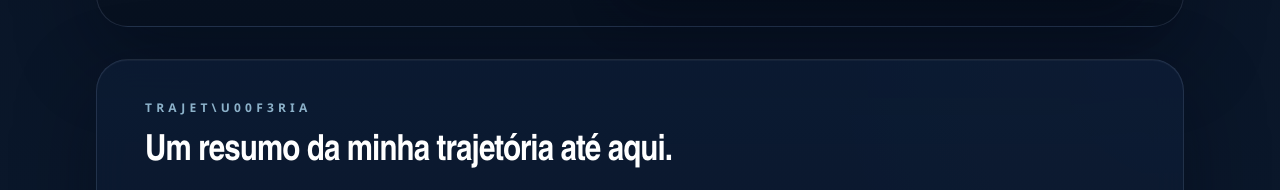
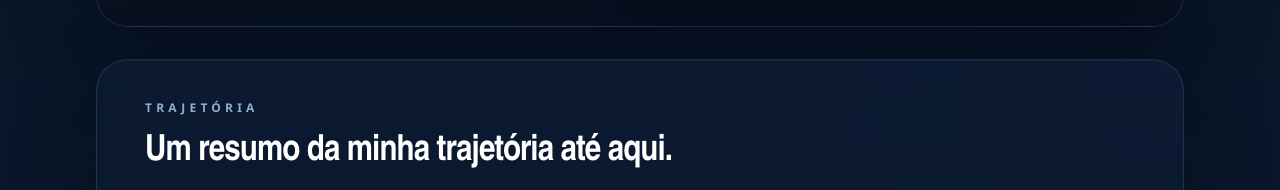
Before and after one commit to Leo-Chaves/CV-Leonardo-Chaves-, a Next.js app in the folder curriculo/: page / in a window 1280 px wide. Shown: the part 2569-2759 px from the top of the page. Built offline with nearby package versions, Linux system fonts and the light colour scheme.

Commit message:
correção ortografica

```diff
--- a/curriculo/app/page.tsx
+++ b/curriculo/app/page.tsx
@@ -26,7 +26,7 @@ export default function Home() {
         links={[
           { label: "Projetos", href: "#projetos" },
           { label: "Como trabalho", href: "#como-trabalho" },
-          { label: "Trajet\u00f3ria", href: "#experiencia" },
+          { label: "Trajetória", href: "#experiencia" },
           { label: "Stack", href: "#stack" },
           { label: "Contato", href: "#contato" },
           { label: "Jogo da Forca", href: "/jogo-da-forca" },
@@ -38,7 +38,7 @@ export default function Home() {
           <div className="grid gap-10 lg:grid-cols-[1.14fr_0.86fr] lg:items-center">
             <div>
               <span className="pill inline-flex rounded-full px-4 py-2 text-xs font-semibold uppercase tracking-[0.3em] text-sky-100/80">
-                {"Portf\u00f3lio"}
+                {"Portfólio"}
               </span>
 
               <div className="mt-6">
@@ -126,7 +126,7 @@ export default function Home() {
             <aside className="grid gap-4">
               <div className="surface-card rounded-[1.9rem] p-6 sm:p-8">
                 <p className="text-xs font-semibold uppercase tracking-[0.3em] text-sky-200/70">
-                  {"Vis\u00e3o geral"}
+                  {"Visão geral"}
                 </p>
                 <p className="mt-5 text-base leading-8 text-slate-300">
                   {personalInfo.summary}
@@ -135,7 +135,7 @@ export default function Home() {
 
               <div className="surface-card rounded-[1.9rem] p-6 sm:p-8">
                 <p className="text-xs font-semibold uppercase tracking-[0.3em] text-sky-200/70">
-                  {"O que voc\u00ea encontra aqui"}
+                  {"O que você encontra aqui"}
                 </p>
 
                 <div className="mt-5 grid gap-3">
@@ -193,7 +193,7 @@ export default function Home() {
             <div className="space-y-6">
               <SectionHeading
                 eyebrow="Como trabalho"
-                title={"Meu foco hoje \u00e9 criar sistemas claros, \u00fateis e f\u00e1ceis de manter."}
+                title={"Meu foco hoje é criar sistemas claros, úteis e fáceis de manter."}
                 description="Esses pontos resumem bem como eu costumo trabalhar no dia a dia."
               />
 
@@ -239,9 +239,9 @@ export default function Home() {
         <section id="experiencia" className="section-card rounded-[2rem] px-6 py-8 sm:px-8 sm:py-10 lg:px-12">
           <div className="flex flex-col gap-8">
             <SectionHeading
-              eyebrow="Trajet\u00f3ria"
-              title={"Um resumo da minha trajet\u00f3ria at\u00e9 aqui."}
-              description={"Deixei s\u00f3 o que ajuda a entender por onde passei e no que venho trabalhando."}
+              eyebrow="Trajetória"
+              title={"Um resumo da minha trajetória até aqui."}
+              description={"Deixei só o que ajuda a entender por onde passei e no que venho trabalhando."}
             />
 
             <div className="grid gap-5">
@@ -258,7 +258,7 @@ export default function Home() {
               <SectionHeading
                 eyebrow="Stack e rotina"
                 title="Tecnologias que mais aparecem no meu dia a dia."
-                description={"Essas s\u00e3o as ferramentas que eu mais uso nos projetos e nos estudos."}
+                description={"Essas são as ferramentas que eu mais uso nos projetos e nos estudos."}
               />
 
               <div className="mt-8 grid gap-4">
@@ -283,12 +283,12 @@ export default function Home() {
             <div className="grid gap-4">
               <article className="surface-card rounded-[1.5rem] p-6">
                 <p className="text-xs font-semibold uppercase tracking-[0.28em] text-sky-200/65">
-                  {"Base acad\u00eamica"}
+                  {"Base acadêmica"}
                 </p>
                 <div className="mt-4 rounded-[1.2rem] border border-white/8 bg-black/12 p-5">
                   <h3 className="text-lg font-semibold text-white">{personalInfo.educationLabel}</h3>
                   <p className="mt-3 text-sm leading-7 text-slate-300">
-                    {"A forma\u00e7\u00e3o aparece como base da trajet\u00f3ria, sem ocupar uma se\u00e7\u00e3o inteira da home."}
+                    {"A formação aparece como base da trajetória, sem ocupar uma seção inteira da home."}
                   </p>
                 </div>
               </article>
@@ -299,9 +299,9 @@ export default function Home() {
                 </p>
                 <p className="mt-4 text-sm leading-7 text-slate-300">
                   Seguir evoluindo em desenvolvimento de software com mais projetos web,
-                  {"interfaces melhores, integra\u00e7\u00f5es s\u00f3lidas e cada vez mais repert\u00f3rio em"}
+                  {"interfaces melhores, integrações sólidas e cada vez mais repertório em"}
                   {" "}
-                  {"constru\u00e7\u00e3o de produto."}
+                  {"construção de produto."}
                 </p>
               </article>
             </div>
@@ -313,7 +313,7 @@ export default function Home() {
             <SectionHeading
               eyebrow="Contato"
               title="Vamos conversar."
-              description={"Se quiser falar sobre oportunidade, projeto ou parceria, estes s\u00e3o os canais."}
+              description={"Se quiser falar sobre oportunidade, projeto ou parceria, estes são os canais."}
             />
 
             <div className="grid gap-4 lg:grid-cols-3">
--- a/curriculo/data/portfolio.ts
+++ b/curriculo/data/portfolio.ts
@@ -59,7 +59,7 @@ export const experiences = [
   },
   {
     company: "Base técnica complementar",
-    period: "trajetória anterior",
+    period: "Trajetória anterior",
     role: "Suporte, organização e leitura de operação",
     bullets: [
       "Vivências anteriores em suporte e atendimento fortaleceram minha leitura de contexto, comunicação e resolução de problemas.",
```
